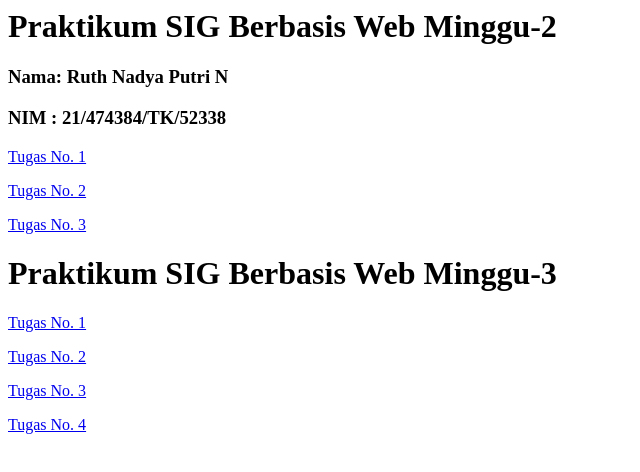
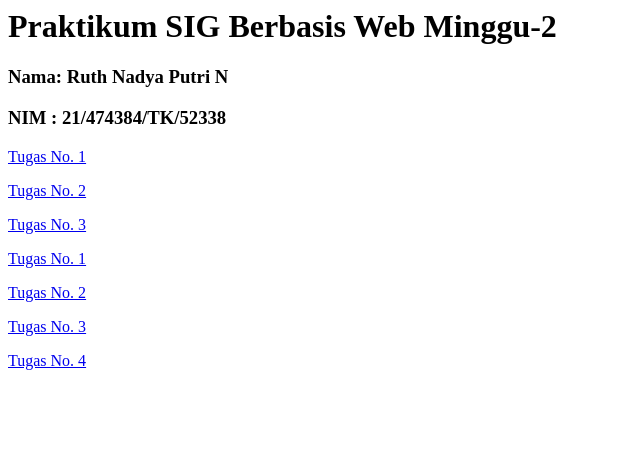
Before and after one commit to Ruthnad31/SIGWEB-M2, a plain HTML site: page index.html in a window 1280 px wide. Shown: the whole page, without its empty margins (0-640 px from the left). Drawn offline with Linux system fonts and the light colour scheme.

Commit message:
Update index.html

```diff
--- a/index.html
+++ b/index.html
@@ -9,7 +9,7 @@
 <p><a href="https://ruthnad31.github.io/SIGWEB-M1-T2/">Tugas No. 2</a></p>
 <p><a href="https://ruthnadia047.wixsite.com/cv-sigweb">Tugas No. 3</a></p>
 
-<h1>Praktikum SIG Berbasis Web Minggu-3</h1>
+
 <p><a href="https://ruthnad31.github.io/M3_T1/">Tugas No. 1</a></p>
 <p><a href="https://ruthnad31.github.io/M3_T2/">Tugas No. 2</a></p>
 <p><a href="https://ruthnad31.github.io/M3_T3/">Tugas No. 3</a></p>
```
